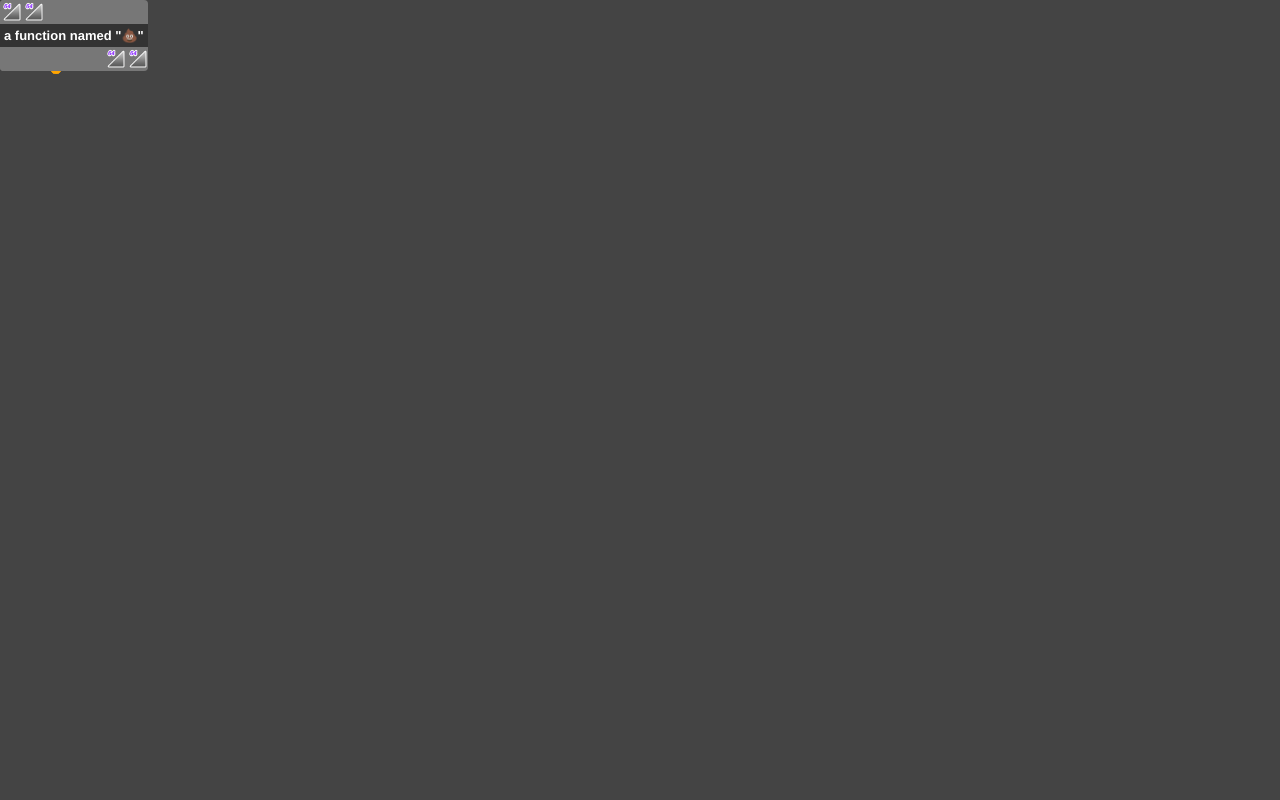
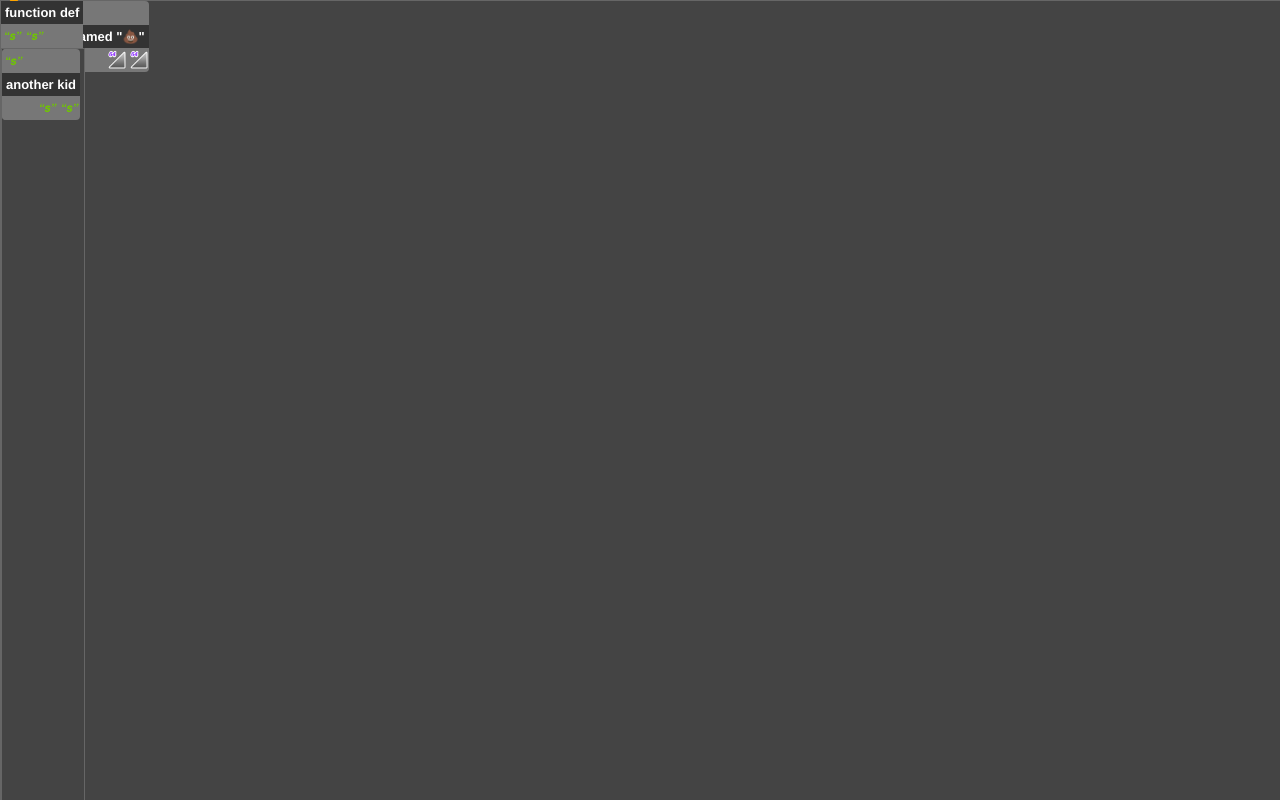
Before and after one commit to trbabb/ramen, a React (Create React App) app: page / in a window 1280 px wide. Shown: the top 800 px of the page. Built offline with nearby package versions, Linux system fonts and the light colour scheme.

Commit message:
fixed link offset bug; beginnings of fn def

```diff
--- a/src/App.css
+++ b/src/App.css
@@ -4,6 +4,7 @@
   width: 100%;
   height: 1000px;
   user-select:none;
+  border: 1px solid #666;
 }
 
 .MNode {
--- a/src/App.js
+++ b/src/App.js
@@ -1,6 +1,6 @@
 import React      from 'react'
 import * as _     from 'lodash'
-import {Map}      from 'immutable'
+import {Map, Set} from 'immutable'
 
 import {NodeView} from './mNodeView'
 import {NodeData} from './NodeData'
@@ -9,6 +9,13 @@ import './App.css'
 
 
 // todo: use asMutable to speed up some of the edits.
+// todo: clientBoundingRect() does not account for scroll D:
+// todo: make nodeviews resize themselves to contain their nodes.
+// todo: drag must cancel on both nodeviews and ports.
+// todo: function def ports and names should show up on the same line.
+// todo: port coordinates are all fucked for inner links
+
+// someday: draw the type at the free end of the temporary link.
 
 
 class App extends React.Component {
@@ -35,6 +42,10 @@ class App extends React.Component {
         this.addNode("wat", {type_ids: ['f64','f64','f64','f64'], n_sinks: 3})
         this.addNode("+", {type_ids: ['i32','i32','i32'], n_sinks: 2})
         this.addNode("a function named \"💩\"", {type_ids: ['f64','f64','f64','f64'], n_sinks: 2})
+        this.addNode("function def",            {type_ids: ['s','s','s'],             n_sinks: 2})
+        this.addNode("child node",              {type_ids: ['s','s'],                 n_sinks:1}, 3) // parent=3
+        this.addNode("another kid",             {type_ids: ['s','s','s'],             n_sinks:1}, 3) // parent=3
+
         this.addLink({node_id : 0, port_id : 3}, {node_id : 1, port_id : 0})
     }
 
@@ -51,7 +62,7 @@ class App extends React.Component {
                 s.child_nodes = prevState.child_nodes.add(id)
             } else {
                 var parent_node = prevState.nodes.get(parent_id)
-                parent_node.addChildNode(id);
+                parent_node = parent_node.addChildNode(id);
                 s.nodes = s.nodes.set(parent_id, parent_node);
             }
 
@@ -114,7 +125,6 @@ class App extends React.Component {
 
                 // add the link to the parent
                 var parent_id   = src_node.parent;
-                var parent_node = null;
 
                 if (parent_id === null) {
                     s.child_links = prevState.child_links.add(new_link_id);
@@ -125,6 +135,7 @@ class App extends React.Component {
                 }
 
                 s.max_link_id = new_link_id + 1;
+
                 return s;
             }
         });
@@ -147,7 +158,7 @@ class App extends React.Component {
             // remove link from its parent
             var parent_id = src_node.parent;
             if (parent_id === null) {
-                s.child_links = prevState.child_links.delete(link_id);
+                s.child_links = prevState.child_links.remove(link_id);
             } else {
                 var parent_node = prevState.nodes.get(parent_id);
                 parent_node = parent_node.removeChildLink(link_id);
@@ -171,6 +182,8 @@ class App extends React.Component {
 
     render() {
         return (
+            // use this.module.{cbak}?
+            // or does passing the global state make React do a lot of differencing work?
             <NodeView
                 nodes={this.state.nodes}
                 links={this.state.links}
--- a/src/NodeData.js
+++ b/src/NodeData.js
@@ -4,11 +4,11 @@ import * as _     from 'lodash'
 export class NodeData {
 
 
-    constructor(name, type_sig, parent=null, links=null) {
+    constructor(name, type_sig, parent=null, port_links=null) {
         this.name        = name
         this.type_sig    = type_sig
         this.parent      = parent
-        this.links       = (links === null) ? new Map() : links;
+        this.port_links  = (port_links === null) ? new Map() : port_links;
         this.child_nodes = new Set();
         this.child_links = new Set();
     }
@@ -21,7 +21,7 @@ export class NodeData {
 
     addLink(port_id, link_id) {
         var n = _.clone(this)
-        n.links = this.links.update(
+        n.port_links = this.port_links.update(
                 port_id,
                 new Set([link_id]),
                 (s) => {return s.add(link_id)})
@@ -38,7 +38,7 @@ export class NodeData {
 
     addChildLink(link_id) {
         var n = _.clone(this)
-        n.child_links = this.child_nodes.add(link_id)
+        n.child_links = this.child_links.add(link_id)
         return n
     }
 
@@ -58,9 +58,9 @@ export class NodeData {
 
 
     removeLink(port_id, link_id) {
-        if (this.links.has(port_id) && this.links.get(port_id).includes(link_id)) {
+        if (this.port_links.has(port_id) && this.port_links.get(port_id).includes(link_id)) {
             var n = _.clone(this);
-            n.links = this.links.update(port_id, s => {s.delete(link_id)})
+            n.port_links = this.port_links.update(port_id, s => {s.delete(link_id)})
             return n
         } else {
             return this
@@ -69,8 +69,8 @@ export class NodeData {
 
 
     getLinks(port_id) {
-        if (this.links.has(port_id)) {
-            return this.links.get(port_id);
+        if (this.port_links.has(port_id)) {
+            return this.port_links.get(port_id);
         } else {
             return new Set();
         }
--- a/src/mLink.js
+++ b/src/mLink.js
@@ -1,7 +1,7 @@
 import React from 'react';
 
 
-export class Link extends React.Component {
+export class Link extends React.PureComponent {
 
     onClick = () => {
         if (this.props.onClick) {
--- a/src/mNode.js
+++ b/src/mNode.js
@@ -1,9 +1,10 @@
-import React     from 'react';
-import Draggable from 'react-draggable';
-import {Port}    from './mPort';
+import React      from 'react';
+import Draggable  from 'react-draggable';
+import {Port}     from './mPort';
+import {NodeView} from './mNodeView';
 
 
-export class MNode extends React.Component {
+export class MNode extends React.PureComponent {
 
 
     constructor(props) {
@@ -67,7 +68,7 @@ export class MNode extends React.Component {
                 node_id       = {that.props.node_id}
                 type_id       = {type_id}
                 isSink        = {doSinks}
-                links         = {that.props.links.get(port_id)}
+                links         = {that.props.port_links.get(port_id)}
                 direction     = {doSinks ? [0,-1] : [0,1]}
                 onPortClicked = {that.props.onPortClicked}
                 ref = {function(e) {
@@ -86,6 +87,13 @@ export class MNode extends React.Component {
                     <div className="CallName">{this.props.name}</div>
                     {this.makePorts(true)}
                 </div>
+                <NodeView
+                    nodes={this.props.nodes}
+                    links={this.props.links}
+                    child_nodes={this.props.child_nodes}
+                    child_links={this.props.child_links}
+                    onLinkCompleted={this.props.onLinkCompleted}
+                    onLinkDisconnected={this.props.onLinkDisconnected}/>
             </div>
         );
     }
@@ -112,9 +120,9 @@ export class MNode extends React.Component {
         return (
             <Draggable
                     position={this.state.position}
-                    cancel=".Port"
+                    cancel=".NodeView"
                     onDrag={this.onDrag}>
-                {this.renderPlainBody()}
+                {this.props.child_nodes.size > 0 ? this.renderFunctionDefBody() : this.renderPlainBody()}
             </Draggable>
         );
     }
--- a/src/mNodeView.js
+++ b/src/mNodeView.js
@@ -5,7 +5,7 @@ import {MNode}          from './mNode';
 import {Link}           from './mLink';
 
 
-export class NodeView extends React.Component {
+export class NodeView extends React.PureComponent {
 
 
     constructor(props) {
@@ -40,11 +40,14 @@ export class NodeView extends React.Component {
 
 
     onPortMoved = ({node_id, port_id, newPos}) => {
+        // xxx: todo: this needs to subtract the parent offsent.
         this.setState(function(prevState) {
+            var eDom = ReactDOM.findDOMNode(this.elem)
+            var box  = eDom.getBoundingClientRect()
             return lazyDeepUpdate(
-                prevState,                           // obj to copy-update
-                ['port_coords', [node_id, port_id]], // key seq
-                newPos);                             // new item
+                prevState,                                    // obj to copy-update
+                ['port_coords', [node_id, port_id]],          // key seq
+                [newPos[0] - box.left, newPos[1] - box.top]);  // new item
         });
     }
 
@@ -119,12 +122,20 @@ export class NodeView extends React.Component {
         // emit the nodes which are our direct children
         for (var node_id of this.props.child_nodes) {
             var n = this.props.nodes.get(node_id);
+            var x = {}
+            if (n.child_nodes.size > 0) {
+                x.nodes              = this.props.nodes
+                x.links              = this.props.links
+                x.onLinkCompleted    = this.props.onLinkCompleted
+                x.onLinkDisconnected = this.props.onLinkDisconnected
+            }
             nodes.push(<MNode node_id={node_id}
                               key={"__node_" + node_id}
                               paneID={this.props.id}
                               onPortMoved={this.onPortMoved}
                               onPortClicked={this.onPortClicked}
-                              {...n} />);
+                              {...n}
+                              {...x} />);
         }
 
         return (
--- a/src/mPort.js
+++ b/src/mPort.js
@@ -5,19 +5,21 @@ import i32_img  from './resource/i32.png'
 import f32_img  from './resource/f32.png'
 import i64_img  from './resource/i64.png'
 import f64_img  from './resource/f64.png'
+import s_img    from './resource/s.png'
 
 const typeIcons = {
     'i32' : i32_img,
     'f32' : f32_img,
     'i64' : i64_img,
-    'f64' : f64_img
+    'f64' : f64_img,
+    's'   : s_img
 };
 
 
 // todo: pass the dom element, let the NodeView translate the point to local coords.
 
 
-export class Port extends React.Component {
+export class Port extends React.PureComponent {
 
     constructor(props) {
         super(props);
```
